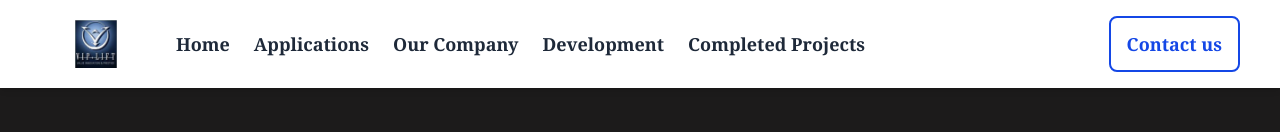
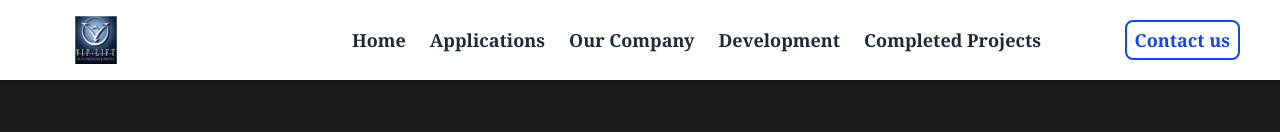
Before and after one commit to Ademiday00/VipLift, a React (Vite) app: page / in a window 1280 px wide. Shown: the top 132 px of the page. Built offline with nearby package versions, Linux system fonts and the light colour scheme.

Commit message:
updated -v

```diff
--- a/src/components/Navbar.tsx
+++ b/src/components/Navbar.tsx
@@ -13,14 +13,14 @@ const Navbar = () => {
 
       <nav className="fixed top-0 left-0 w-full flex items-center justify-between px-4 sm:px-8 lg:px-10 py-4 text-lg bg-white shadow-md z-50 font-serif">
 
-        <div className="flex items-center gap-6">
+        <div className="flex items-center  gap-6 xl:gap-50 lg:gap-10">
           <img
             src={Viplift}
             alt="Logo"
             className="h-12 w-28 object-contain"
           />
 
-          <ul className="hidden lg:flex gap-6 font-bold text-gray-800">
+          <ul className="hidden lg:flex gap-6 font-bold text-gray-800 ml-0">
             <li>
               <Link to="/" className="transition-colors duration-300 hover:text-blue-800">
                 Home
@@ -43,7 +43,7 @@ const Navbar = () => {
               </Link>
             </li>
             <li>
-              <Link to="/projects" className="transition-colors duration-300 hover:text-blue-800">
+              <Link to="/projects" className="transition-colors duration-300 hover:text-blue-800 ">
                 Completed Projects
               </Link>
             </li>
@@ -62,7 +62,7 @@ const Navbar = () => {
           /> */}
           <Link
             to="/#contact"
-            className="font-bold text-blue-700 border-2 border-solid border-blue-700 rounded-lg px-4 py-3 hover:bg-blue-800 hover:text-white transition transform duration-300 hover:-translate-y-1 hover:scale-105"
+            className="font-bold text-blue-700 border-2 border-solid border-blue-700 rounded-lg px-2 py-1 hover:bg-blue-800 hover:text-white transition transform duration-300 hover:-translate-y-1 hover:scale-105"
           >
             Contact us
           </Link>
```
